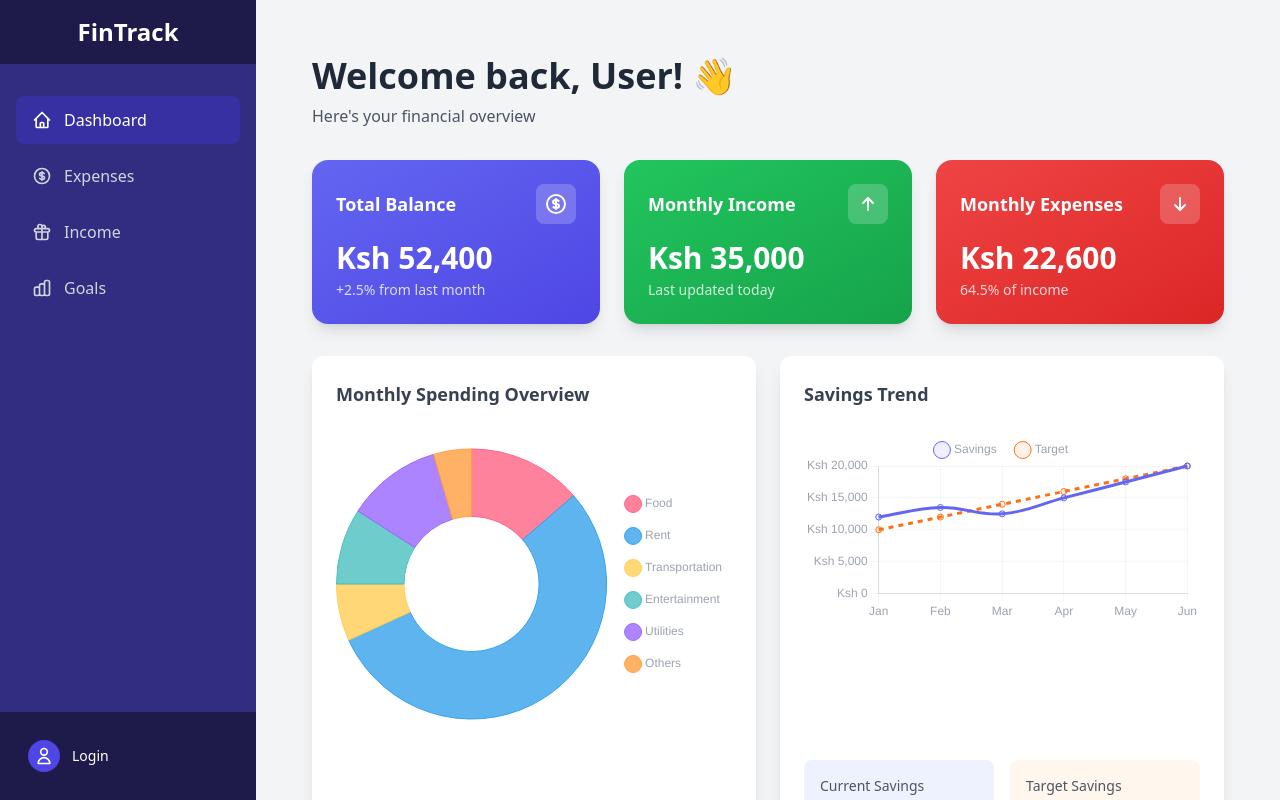
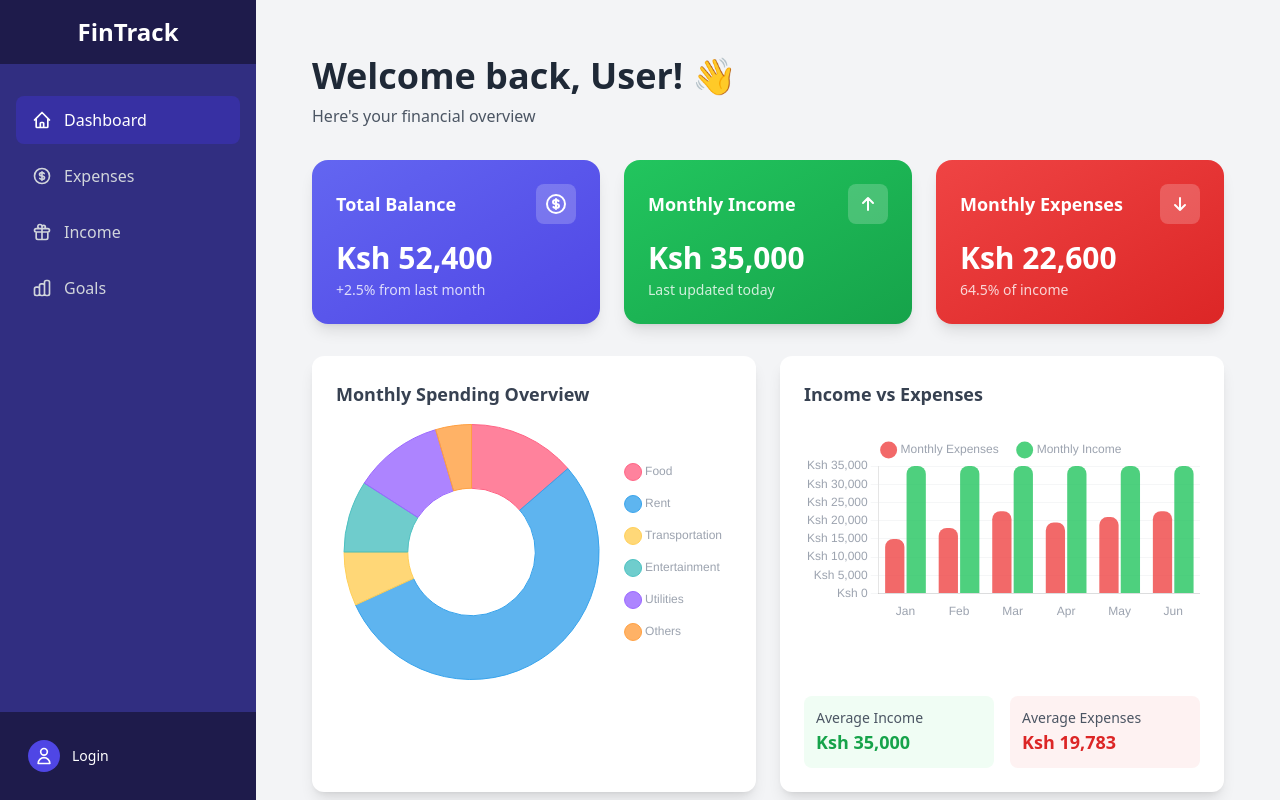
Before and after one commit to Maalim98/financial-tracker, a React (Vite) app: page / in a window 1280 px wide. Shown: the top 800 px of the page. Built offline with nearby package versions, Linux system fonts and the light colour scheme.

Commit message:
adjust chart card heights for better visual balance

```diff
--- /dev/null
+++ b/src/components/charts/ExpenseTrend.jsx
@@ -0,0 +1,111 @@
+import { Bar } from 'react-chartjs-2';
+import {
+  Chart as ChartJS,
+  CategoryScale,
+  LinearScale,
+  BarElement,
+  Title,
+  Tooltip,
+  Legend
+} from 'chart.js';
+import { formatCurrency } from '../../utils/formatCurrency';
+
+ChartJS.register(
+  CategoryScale,
+  LinearScale,
+  BarElement,
+  Title,
+  Tooltip,
+  Legend
+);
+
+function ExpenseTrend() {
+  const data = {
+    labels: ['Jan', 'Feb', 'Mar', 'Apr', 'May', 'Jun'],
+    datasets: [
+      {
+        label: 'Monthly Expenses',
+        data: [15000, 18000, 22600, 19500, 21000, 22600],
+        backgroundColor: 'rgba(239, 68, 68, 0.8)',
+        borderRadius: 8,
+      },
+      {
+        label: 'Monthly Income',
+        data: [35000, 35000, 35000, 35000, 35000, 35000],
+        backgroundColor: 'rgba(34, 197, 94, 0.8)',
+        borderRadius: 8,
+      }
+    ],
+  };
+
+  const options = {
+    responsive: true,
+    plugins: {
+      legend: {
+        position: 'top',
+        labels: {
+          color: 'rgb(156, 163, 175)',
+          usePointStyle: true,
+          padding: 20,
+          font: {
+            size: 12
+          }
+        }
+      },
+      tooltip: {
+        callbacks: {
+          label: function(context) {
+            return `${context.dataset.label}: ${formatCurrency(context.raw)}`;
+          }
+        }
+      }
+    },
+    scales: {
+      y: {
+        beginAtZero: true,
+        grid: {
+          color: 'rgba(156, 163, 175, 0.1)',
+        },
+        ticks: {
+          color: 'rgb(156, 163, 175)',
+          callback: (value) => formatCurrency(value)
+        }
+      },
+      x: {
+        grid: {
+          display: false
+        },
+        ticks: {
+          color: 'rgb(156, 163, 175)',
+        }
+      }
+    }
+  };
+
+  return (
+    <div className="bg-white dark:bg-gray-800 rounded-xl shadow-lg p-6">
+      <h3 className="text-lg font-semibold text-gray-700 dark:text-gray-200 mb-4">
+        Income vs Expenses
+      </h3>
+      <div className="h-64">
+        <Bar data={data} options={options} />
+      </div>
+      <div className="mt-4 grid grid-cols-2 gap-4">
+        <div className="bg-green-50 dark:bg-green-900/30 p-3 rounded-lg">
+          <p className="text-sm text-gray-600 dark:text-gray-400">Average Income</p>
+          <p className="text-lg font-bold text-green-600 dark:text-green-400">
+            {formatCurrency(35000)}
+          </p>
+        </div>
+        <div className="bg-red-50 dark:bg-red-900/30 p-3 rounded-lg">
+          <p className="text-sm text-gray-600 dark:text-gray-400">Average Expenses</p>
+          <p className="text-lg font-bold text-red-600 dark:text-red-400">
+            {formatCurrency(19783)}
+          </p>
+        </div>
+      </div>
+    </div>
+  );
+}
+
+export default ExpenseTrend;
--- a/src/components/charts/SpendingOverview.jsx
+++ b/src/components/charts/SpendingOverview.jsx
@@ -61,7 +61,7 @@ function SpendingOverview() {
       <h3 className="text-lg font-semibold text-gray-700 dark:text-gray-200 mb-4">
         Monthly Spending Overview
       </h3>
-      <div className="h-80">
+      <div className="h-64">
         <Doughnut data={data} options={options} />
       </div>
     </div>
--- a/src/pages/Dashboard.jsx
+++ b/src/pages/Dashboard.jsx
@@ -1,5 +1,5 @@
 import SpendingOverview from '../components/charts/SpendingOverview';
-import SavingsTrend from '../components/charts/SavingsTrend';
+import ExpenseTrend from '../components/charts/ExpenseTrend';
 import { formatCurrency } from '../utils/formatCurrency';
 
 function Dashboard() {
@@ -11,7 +11,7 @@ function Dashboard() {
         <p className="text-gray-600 dark:text-gray-400">Here's your financial overview</p>
       </div>
 
-      {/* Dashboard Overview */}
+      {/* Dashboard Overview Cards */}
       <div className="grid grid-cols-1 md:grid-cols-3 gap-6 mb-8">
         <div className="bg-gradient-to-br from-indigo-500 to-indigo-600 p-6 rounded-2xl shadow-lg transform hover:scale-105 transition-transform duration-200">
           <div className="flex items-center justify-between mb-4">
@@ -53,10 +53,10 @@ function Dashboard() {
         </div>
       </div>
 
-      {/* Charts Section */}
+      {/* Two Most Important Charts */}
       <div className="grid grid-cols-1 lg:grid-cols-2 gap-6 mb-8">
         <SpendingOverview />
-        <SavingsTrend />
+        <ExpenseTrend />
       </div>
 
       {/* Recent Transactions */}
```
